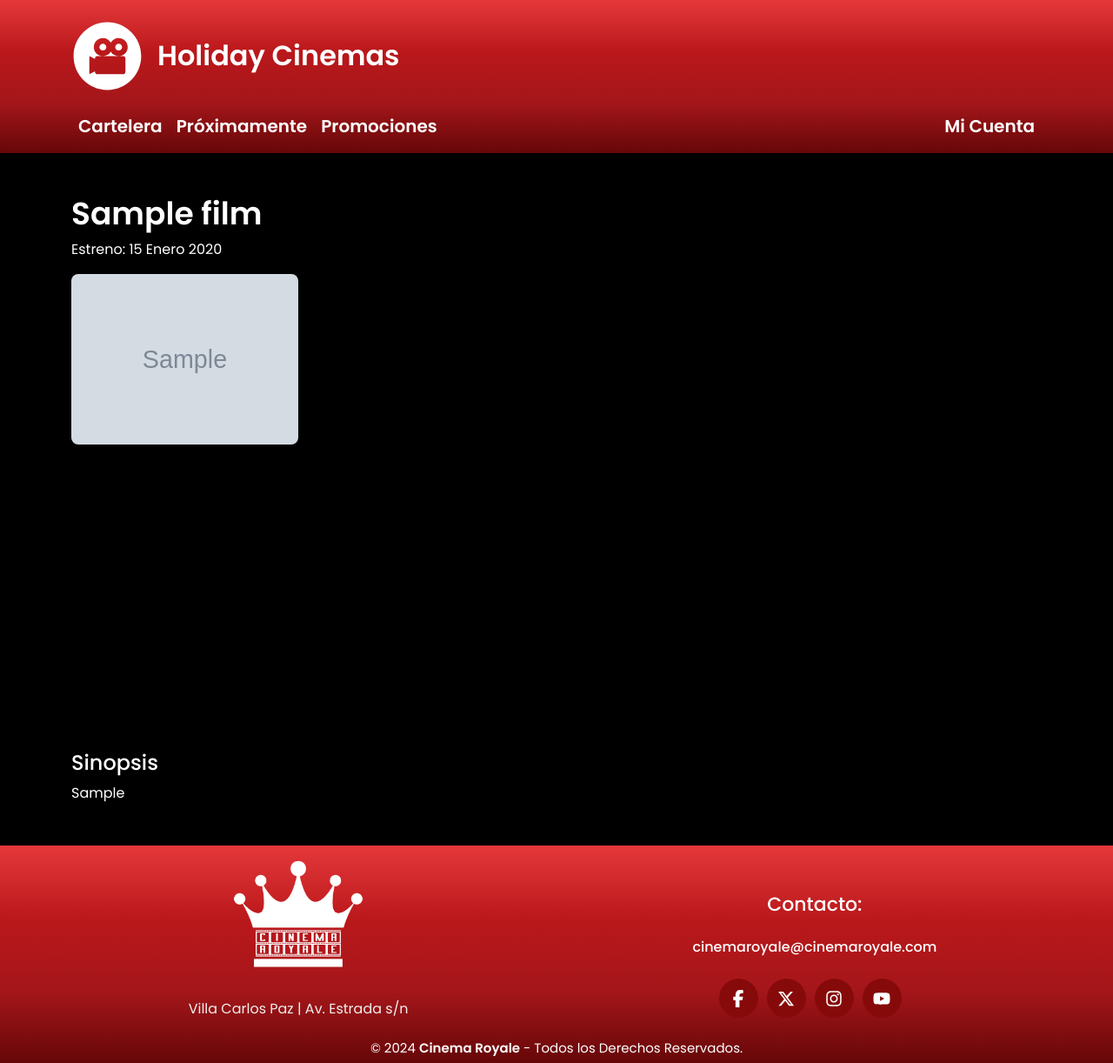
After one commit to Zadios/CinemaSystem, a Django app: page /estrenos/ in a window 1280 px wide. The commit adds this page. Shown: the whole page at 87% size. Run offline with Django 5.2, Linux system fonts and the light colour scheme; tables that the repository leaves empty hold one stand-in row (values such as "Sample post"); grey boxes marked "Sample" are stand-in pictures.

Commit message:
Pestaña de Próximamente añadida

```diff
--- a/Applications/CinemaSystemApp/templates/CinemaSystemApp/base.html
+++ b/Applications/CinemaSystemApp/templates/CinemaSystemApp/base.html
@@ -41,9 +41,8 @@
                     <div class="collapse navbar-collapse" id="navbarNavAltMarkup">
                         <div class="navbar-nav">
                             <a class="nav-link" href="{%url 'movie:index' %}">Cartelera</a>
-                            <a class="nav-link" href="#">Anticipadas</a>
+                            <a class="nav-link" href="{%url 'movie:estrenos' %}">Próximamente</a>
                             <a class="nav-link" href="{%url 'showtime:promociones' %}">Promociones</a>
-                            <a class="nav-link" href="#">Información</a>
                         </div>
                         <div class="navbar-nav ms-auto">
                             <a class="nav-link" href="{%url 'login-register:login' %}">Mi Cuenta</a>
@@ -73,7 +72,7 @@
                 </div>
                 <div class="box">
                     <h2>Contacto:</h2>
-                    <h4>CinemaRoyal@cinemaroyal.com</h4>
+                    <h4>cinemaroyale@cinemaroyale.com</h4>
                     <div class="red-social">
                         <a href="#"><img src="{% static 'img/icons/facebook.svg' %}" alt="Facebook"></a>
                         <a href="#"><img src="{% static 'img/icons/x-twitter.svg' %}" alt="X"></a>
--- /dev/null
+++ b/Applications/Movie/templates/Movie/estrenos.html
@@ -0,0 +1,65 @@
+{% extends 'CinemaSystemApp/base.html' %}
+{% load static %}
+
+{% block extra_styles %}
+<link rel="stylesheet" href="{% static 'styles/estrenos.css' %}">
+{% endblock %}
+
+{% block title %}Próximamente{% endblock %}
+
+{% block content %}
+
+{% for film in films %}
+{% if film.upcoming_releases %}
+<div class="container my-5">
+    <div>
+        <h2 class="text-start title-sinopsis">{{ film.name }}</h2>
+        <p>Estreno: {{ film.release_date }}</p>
+    </div>
+    <div class="row">
+        <div class="col-md-3 col-sm-3">
+            <div class="image-container">
+                <img src="{{ film.image.url }}" class="img-fluid img-poster" alt="Imagen portada">
+            </div>
+        </div>
+
+        <div class="col-auto custom-hide">
+            <section>
+                <h3 class="title-sinopsis">Sinopsis</h3>
+                <p>{{ film.synopsis }}</p>
+            </section>
+        </div>
+
+        <div class="col-md-9 col-sm-9 col-cont">
+
+            <div class="col">
+                <div id="video-container" class=" centrar embed-responsive embed-responsive-16by9" data-video-link="{{ film.trailer_link }}"></div>
+            </div>
+
+        </div>
+    </div>
+
+</div>
+
+<div class="container">
+    <section class="sinopsis">
+        <h4>Sinopsis</h4>
+        <p>{{ film.synopsis }}</p>
+    </section>
+
+    <!-- Linea recta -->
+    {% if not forloop.last %}
+    <hr class="custom-hr">
+    {% endif %}
+    <!-- ----------- -->
+
+</div>
+
+<!-- HASTA ACA -->
+{% endif %}
+{% endfor %}
+
+{% block scripts %}
+<script src="{% static 'JS/compra.js' %}"></script>
+{% endblock %}
+{% endblock %}
--- a/Applications/Movie/templates/Movie/index.html
+++ b/Applications/Movie/templates/Movie/index.html
@@ -114,9 +114,9 @@
                         data-sinopsis="{{ film.synopsis }}">Ver Sinopsis</button>
                 <a href="{% url 'showtime:horarios' film.id_film %}" class="btn btn-danger w-100">Comprar Entradas</a>
             </div>
+    </div>
         {% endif %}
         {% endfor %}
-    </div>
 </div>
 
 <!-- Modal -->
--- a/Applications/Movie/urls.py
+++ b/Applications/Movie/urls.py
@@ -1,8 +1,9 @@
 from django.contrib import admin
 from django.urls import path, include
 from . import views
-from .views import pelicula_list
+from .views import pelicula_list, proximos_estrenos
 app_name = "movie"
 urlpatterns = [
     path('', pelicula_list, name='index'),
+    path('estrenos/', proximos_estrenos, name='estrenos'),
 ]
--- a/Applications/Movie/views.py
+++ b/Applications/Movie/views.py
@@ -7,3 +7,7 @@ from Applications.Showtime.models import Movie_Theater
 def pelicula_list(request):
     films = Film.objects.all()
     return render(request, 'movie/index.html', {'films': films})
+
+def proximos_estrenos(request):
+    films = Film.objects.all()
+    return render(request, 'movie/estrenos.html', {'films': films})
--- a/static/JS/compra.js
+++ b/static/JS/compra.js
@@ -92,10 +92,6 @@ document.addEventListener('DOMContentLoaded', function() {
 });
 
 // Video de YouTube
-// Obtén el enlace completo del video desde el atributo de datos en el contenedor
-const videoContainer = document.getElementById('video-container');
-const videoLink = videoContainer.getAttribute('data-video-link');
-
 // Función para extraer el ID del video de un enlace de YouTube
 function extractYouTubeID(url) {
     const regex = /(?:youtube\.com\/(?:[^\/\n\s]+\/\S+\/|(?:v|e(?:mbed)?)\/|\S*?[?&]v=)|youtu\.be\/)([a-zA-Z0-9_-]{11})/;
@@ -103,6 +99,12 @@ function extractYouTubeID(url) {
     return match ? match[1] : null;
 }
 
+// Selecciona todos los contenedores de videos
+const videoContainers = document.querySelectorAll('#video-container');
+
+// Itera sobre cada contenedor de video y agrega un iframe si el enlace es válido
+videoContainers.forEach(videoContainer => {
+    const videoLink = videoContainer.getAttribute('data-video-link');
     const videoId = extractYouTubeID(videoLink);
 
     // Crear el iframe solo si hay un ID de video válido
@@ -115,3 +117,4 @@ if (videoId) {
     } else {
         console.error("No se pudo obtener un ID de video válido de YouTube.");
     }
+});
--- /dev/null
+++ b/static/styles/estrenos.css
@@ -0,0 +1,101 @@
+/*Modificacion en titulos*/
+.title-movie{
+    font-size: 26px;
+}
+
+.title-sinopsis{
+    margin-top: 10px;
+    font-size: 36px;
+    font-weight: 600;
+}
+
+.custom-hr {
+    border: 0;
+    height: 5px;
+    background-color: #fff; /*raro*/
+    margin: 10px 0;
+}
+
+/*largo de la imagen*/
+.image-container {
+    height: 90%;
+}
+
+.image-container img{
+    border-radius: 8px;
+}
+
+/*espacio para fecha de estreno*/
+.text-container {
+    height: 10%;
+}
+
+/*col-gris*/
+.col-cont {
+    background-color: rgb(0, 0, 0);
+    border-radius: 5px;
+    max-height: 500px;
+}
+
+/*estilos del trailer*/
+#video-container {
+    height: 500px;
+    overflow: hidden;
+    border-radius: 8px;
+}
+
+iframe {
+    width: 100%;
+    height: 100%;
+}
+
+@media (min-width: 992px) and (max-width: 1200px){
+    .col-md-3,
+    .col-md-9 {
+        flex: 0 0 100%;
+        max-width: 100%;
+    }
+
+    .col-md-3 {
+        margin-left: auto;
+        margin-right: auto;
+        max-width: 300px;
+    }
+    .col-md-9{
+        margin-left: auto;
+        margin-right: auto;
+        max-width: 600px;
+    }
+}
+
+
+@media (max-width: 990px) {
+    .col-auto.custom-hide {
+        display: block !important; /* Muestra en pantallas sm */
+    }
+
+    .col-md-3 {
+        width: 100%;
+        margin-left: calc(50% - 150px);
+    }
+    .text-container{
+        margin-top: 10px;
+    }
+    .col-auto {
+        width: 100%;
+    }
+
+    .col-md-9 {
+        width: 100%;
+    }
+
+    .sinopsis {
+        display: none !important; /* Oculta en pantalla sm */
+    }
+}
+
+@media (min-width: 991px) {
+    .col-auto.custom-hide {
+        display: none !important; /* Oculta en pantallas md lg */
+    }
+}
--- a/static/styles/promociones.css
+++ b/static/styles/promociones.css
@@ -81,7 +81,7 @@
     }
     .card-img {
         flex: 0 0 110px;
-        height: 100px;
+        height: 100%;
 
     }
 }
```
Lines whose indentation alone changed are shown as unchanged.
